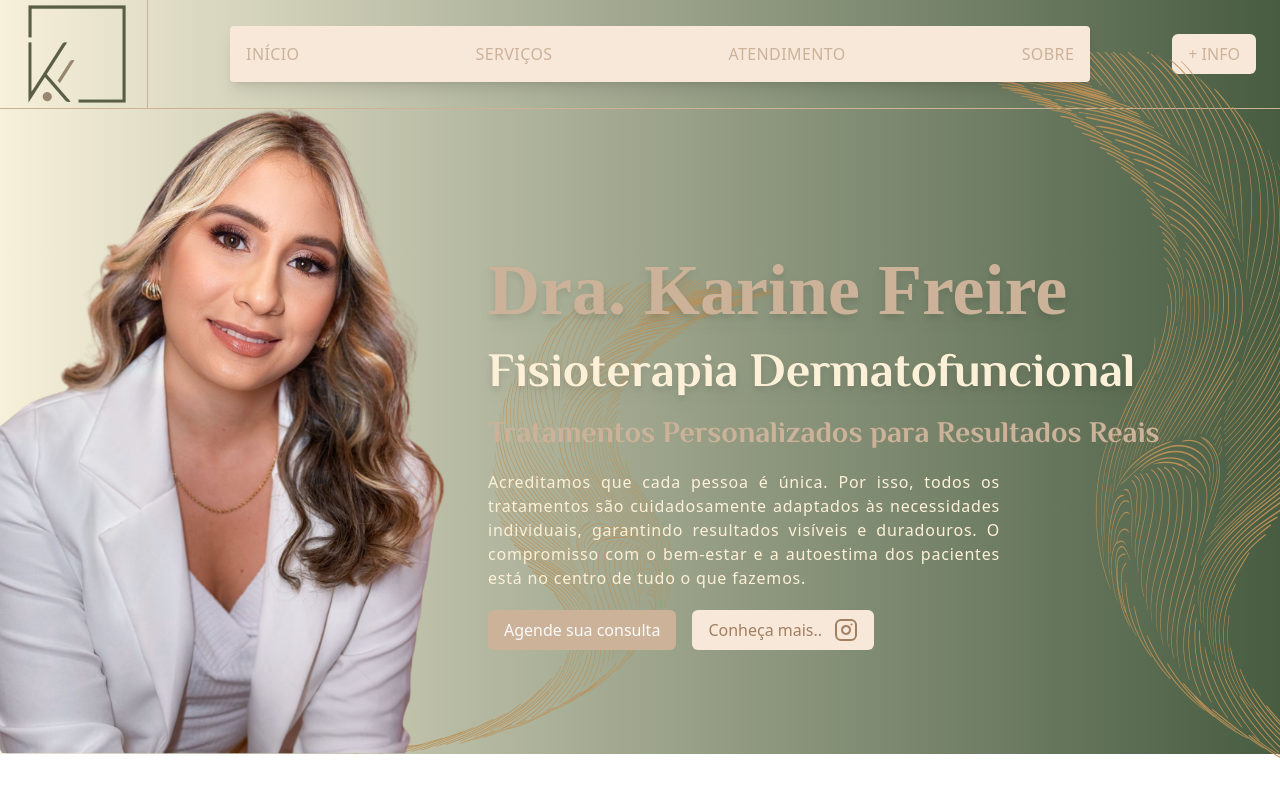
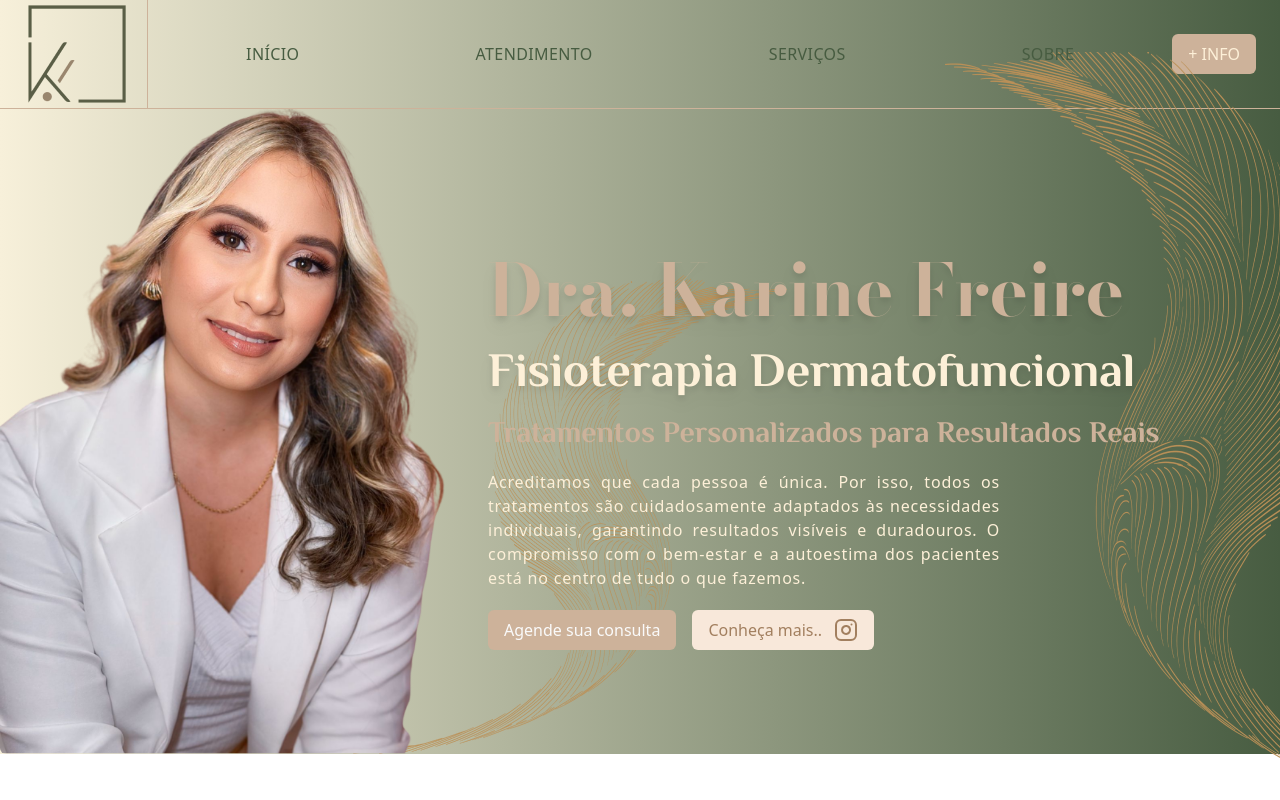
Before and after one commit to Freirelf/fisioterapeuta-dermato-dra-karine-freire, a React (Vite) app: page / in a window 1280 px wide. Shown: the top 800 px of the page. Built offline with nearby package versions, Linux system fonts and the light colour scheme.

Commit message:
atualizações finais

```diff
--- a/index.html
+++ b/index.html
@@ -1,5 +1,5 @@
 <!doctype html>
-<html lang="en">
+<html lang="pt-BR" class="scroll-smooth">
   <head>
     <meta charset="UTF-8" />
     <link rel="icon" type="image/svg+xml" href="/public/favicon-32x32.png" />
@@ -10,10 +10,12 @@
 
     <link href="https://fonts.googleapis.com/css2?family=Poppins:ital,wght@0,100;0,200;0,300;0,400;0,500;0,600;0,700;0,800;0,900;1,100;1,200;1,300;1,400;1,500;1,600;1,700;1,800;1,900&display=swap" rel="stylesheet">
 
+    <link href="https://fonts.googleapis.com/css2?family=Bodoni+Moda:ital,opsz,wght@0,6..96,400..900;1,6..96,400..900&display=swap" rel="stylesheet">
+
     <meta name="viewport" content="width=device-width, initial-scale=1.0" />
     <title>Karine Freire - Portfolio</title>
   </head>
-  <body>
+  <body class="scroll-smooth">
     <div id="root"></div>
     <script type="module" src="/src/main.tsx"></script>
   </body>
--- a/src/components/about/index.tsx
+++ b/src/components/about/index.tsx
@@ -1,6 +1,6 @@
 export function About() {
   return (
-    <div className="container mx-auto  max-w-7xl sm:px-6 lg:px-8">
+    <div id="about" className="container mx-auto  max-w-7xl sm:px-6 lg:px-8">
       <div className="container my-2 flex flex-col items-center gap-4 border-b p-4 lg:flex-row lg:items-center lg:border-none">
         <div className="flex flex-col gap-4 lg:w-1/2">
           <h1 className="font-Philosopher text-lg font-semibold text-brand-secondary-800 lg:text-2xl">
--- a/src/components/footer/carousel/index.tsx
+++ b/src/components/footer/carousel/index.tsx
@@ -13,8 +13,8 @@ const images = [
   '/src/assets/images/atendimento.jpeg',
   '/src/assets/images/local.jpeg',
   '/src/assets/images/image-about-2.jpeg',
-  '/src/assets/images/estetica-image-1.png',
-  '/src/assets/images/estetica-image-2.png',
+  '/src/assets/images/image-about.jpeg',
+  '/src/assets/images/image-about-bg.png',
 ]
 
 export function CarouselSpacing() {
@@ -29,7 +29,7 @@ export function CarouselSpacing() {
                   <img
                     src={src}
                     alt={`Imagem ${index + 1}`}
-                    className="absolute inset-0 h-full w-full object-cover"
+                    className="absolute inset-0 h-full w-full object-cover object-top"
                   />
                 </CardContent>
               </Card>
--- a/src/components/header/index.tsx
+++ b/src/components/header/index.tsx
@@ -37,43 +37,55 @@ export function Header({ onToggleMenu }: HeaderProps) {
         <nav
           className={`${
             isOpen ? 'block' : 'hidden'
-          } absolute left-0 right-0 top-16 z-50 rounded border-y border-brand-primary-800 bg-brand-primary-500 p-4 text-center text-sm uppercase tracking-wide text-brand-primary-800 shadow-lg lg:static lg:flex lg:items-center lg:gap-40 lg:space-x-4 lg:border-none lg:text-base`}
+          } absolute left-0 right-0 top-16 z-50 rounded border-y border-brand-primary-800 p-4 text-center text-sm  uppercase tracking-wide text-brand-secondary-400 lg:static lg:flex lg:items-center lg:gap-40 lg:space-x-4 lg:border-none lg:text-base`}
         >
           <a
-            className="block py-2 hover:text-brand-primary-900 lg:py-0"
-            href="/"
+            className="block py-2 hover:text-brand-primary-800 lg:py-0"
+            href="#home"
           >
             Início
           </a>
           <a
             className="block py-2 hover:text-brand-primary-900 lg:py-0"
-            href="#"
+            href="#treatment"
+          >
+            Atendimento
+          </a>
+          <a
+            className="block py-2 hover:text-brand-primary-900 lg:py-0"
+            href="#services"
           >
             Serviços
           </a>
           <a
             className="block py-2 hover:text-brand-primary-900 lg:py-0"
-            href="#"
-          >
-            Atendimento
-          </a>
-          <a
-            className="block py-2 hover:text-brand-primary-900 lg:py-0"
-            href="#"
+            href="#about"
           >
             Sobre
           </a>
           {isOpen && (
             <div className="mt-4 flex w-full justify-center lg:hidden">
-              <Button className="bg-brand-primary-900 text-sm uppercase hover:bg-brand-primary-900/90 lg:text-base">
-                + Info
+              <Button className="bg-brand-primary-800 text-sm uppercase hover:bg-brand-primary-800/90 lg:text-base">
+                <a
+                  href="https://wa.me/85986681994?text=Ol%C3%A1%2C%20gostaria%20de%20mais%20informações"
+                  target="_blank"
+                  rel="noopener noreferrer"
+                >
+                  + Info
+                </a>
               </Button>
             </div>
           )}
         </nav>
         <div className="hidden items-center gap-2 lg:flex">
-          <Button className="bg-brand-primary-500 text-sm uppercase text-brand-primary-800 hover:bg-brand-primary-500/90 lg:text-base">
-            + Info
+          <Button className="bg-brand-primary-800 text-sm uppercase text-brand-primary-100 hover:bg-brand-primary-800/90 lg:text-base">
+            <a
+              href="https://wa.me/85986681994?text=Ol%C3%A1%2C%20gostaria%20de%20mais%20informações"
+              target="_blank"
+              rel="noopener noreferrer"
+            >
+              + Info
+            </a>
           </Button>
         </div>
       </div>
--- a/src/components/home/index.tsx
+++ b/src/components/home/index.tsx
@@ -4,7 +4,10 @@ import { Button } from '../ui/button'
 
 export function Home() {
   return (
-    <div className=" relative flex flex-col items-center justify-between bg-gradient-to-r from-brand-primary-400 to-brand-secondary-400 p-4 lg:flex-row lg:p-0">
+    <div
+      id="home"
+      className=" relative flex flex-col items-center justify-between bg-gradient-to-r from-brand-primary-400 to-brand-secondary-400 p-4 lg:flex-row lg:p-0"
+    >
       <div className="z-10 h-full w-full max-w-[484px] lg:h-[645px]">
         <img
           src="/src/assets/images/profile-s.png"
@@ -36,10 +39,21 @@ export function Home() {
         </p>
         <div className="flex flex-col gap-4 lg:flex-row">
           <Button className="bg-brand-primary-800  text-sm hover:bg-brand-primary-800/90 lg:text-base">
-            Agende sua consulta
+            <a
+              href="https://wa.me/85986681994?text=Ol%C3%A1%2C%20gostaria%20de%20marcar%20uma%20consulta"
+              target="_blank"
+              rel="noopener noreferrer"
+            >
+              Agende sua consulta
+            </a>
           </Button>
           <Button className=" bg-brand-primary-500 text-sm text-brand-primary-900  hover:bg-brand-primary-100/90 lg:text-base">
-            <a href="" className="flex items-center gap-3">
+            <a
+              href="https://www.instagram.com/karinefreiree"
+              target="_blank"
+              rel="noopener noreferrer"
+              className="flex items-center gap-3"
+            >
               Conheça mais.. <Instagram />
             </a>
           </Button>
--- a/src/components/main/index.tsx
+++ b/src/components/main/index.tsx
@@ -3,7 +3,10 @@ import { Button } from '../ui/button'
 export function Main() {
   return (
     <>
-      <main className="mt-14 flex items-center justify-center p-4 lg:mt-28">
+      <main
+        id="treatment"
+        className="mt-14 flex items-center justify-center p-4 lg:mt-28"
+      >
         <section className="max-w-7xl text-center">
           <h1 className="leading-wider font-Philosopher text-2xl font-bold text-brand-primary-50 lg:text-5xl">
             Sua <span className="text-brand-secondary-800">jornada</span>{' '}
@@ -91,7 +94,13 @@ export function Main() {
           </div>
 
           <Button className="mx-auto mt-8 block bg-brand-secondary-500 text-sm hover:bg-brand-secondary-500/90">
-            <a href="#">Entre em contato</a>
+            <a
+              href="https://wa.me/85986681994?text=Ol%C3%A1%2C%20gostaria%20de%20mais%20informações"
+              target="_blank"
+              rel="noopener noreferrer"
+            >
+              Entre em contato
+            </a>
           </Button>
         </div>
       </section>
--- a/src/components/services/index.tsx
+++ b/src/components/services/index.tsx
@@ -16,7 +16,10 @@ export function Services() {
 
   return (
     <>
-      <div className="container mx-auto mt-28 max-w-7xl px-4 pb-8 sm:px-6 lg:px-8">
+      <div
+        id="services"
+        className="container mx-auto mt-28 max-w-7xl px-4 pb-8 sm:px-6 lg:px-8"
+      >
         <div className="flex flex-col items-center justify-between space-y-8 lg:flex-row lg:space-x-8 lg:space-y-0">
           <div className="relative w-full flex-1 lg:w-1/2">
             <h1 className="lg:left absolute top-60 w-full font-Philosopher text-xl font-bold text-brand-primary-50 lg:top-80 lg:w-80 lg:text-2xl">
@@ -53,8 +56,13 @@ export function Services() {
               de você. Confie sua beleza às mãos de quem entende do assunto.
             </p>
             <Button className="mx-auto mt-4 block bg-brand-secondary-500 hover:bg-brand-secondary-500/90">
-              {' '}
-              Agendar{' '}
+              <a
+                href="https://wa.me/85986681994?text=Ol%C3%A1%2C%20gostaria%20de%20mais%20informações"
+                target="_blank"
+                rel="noopener noreferrer"
+              >
+                Agendar
+              </a>
             </Button>
           </div>
         </div>
--- a/src/global.css
+++ b/src/global.css
@@ -67,3 +67,7 @@
     @apply bg-background text-foreground;
   }
 }
+
+html {
+  scroll-behavior: smooth;
+}
```
Also changed, not shown: src/components/footer/index.tsx (+9 -5 lines).
